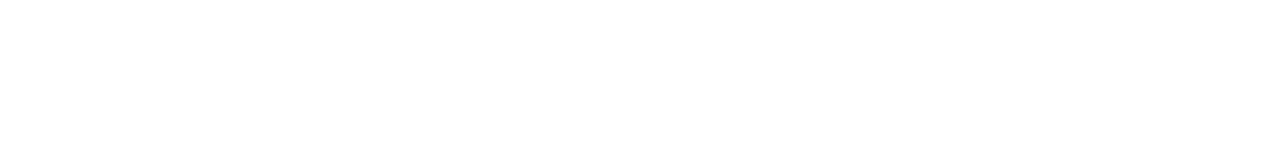
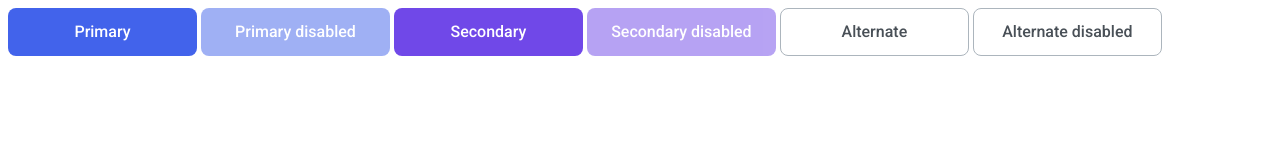
Before and after one commit to js-tasks-ru/htmlcss-20230714_ilya-kotov2, a website: page 03-lection1/01-button/index.html in a window 1280 px wide. Drawn offline with Linux system fonts and the light colour scheme.

Commit message:
add solution for lecture-1 01-buttons

```diff
--- a/03-lection1/01-button/button.css
+++ b/03-lection1/01-button/button.css
@@ -1 +1,45 @@
 /* Стилизация кнопки */
+.button {
+    width: 189px;
+    height: 48px;
+    border: 0;
+    border-radius: 8px;
+    cursor: pointer;
+    font-size: 16px;
+    font-weight: 500;
+    line-height: 1.2;
+    color: var(--white);
+    transition: opacity 200ms ease-in-out, background 200ms ease-in-out;
+}
+
+.button--primary {
+    background-color: var(--primary-color);
+}
+
+.button--primary:hover:enabled {
+    background-color: var(--primary-color-hover);
+}
+
+.button--primary:disabled,
+.button--secondary:disabled {
+    opacity: 0.5;
+    cursor: default;
+}
+
+.button--secondary {
+    background-color: var(--secondary-color);
+}
+
+.button--secondary:hover:enabled {
+    background-color: var(--secondary-color-hover);
+}
+
+.button--alternate {
+    background-color: var(--white);
+    color: var(--alternate-color-text);
+    border: 1px solid var(--alternate-color-border);
+}
+
+.button--alternate:hover:enabled {
+    border-color: var(--alternate-color-border-hover);
+}
--- a/03-lection1/01-button/index.html
+++ b/03-lection1/01-button/index.html
@@ -6,6 +6,11 @@
         <link rel="stylesheet" href="./button.css">
     </head>
     <body>
-
+        <button class="button button--primary">Primary</button>
+        <button class="button button--primary" disabled>Primary disabled</button>
+        <button class="button button--secondary">Secondary</button>
+        <button class="button button--secondary" disabled>Secondary disabled</button>
+        <button class="button button--alternate">Alternate</button>
+        <button class="button button--alternate" disabled>Alternate disabled</button>
     </body>
 </html>
--- a/assets/css/main.css
+++ b/assets/css/main.css
@@ -17,6 +17,14 @@
 
     --primary: var(--blue);
     --secondary: var(--purple);
+
+    --primary-color: #4263EB;
+    --primary-color-hover: #2342C0;
+    --secondary-color: #7048E8;
+    --secondary-color-hover: #5028C6;
+    --alternate-color-border: #ACB5BD;
+    --alternate-color-border-hover: #212429;
+    --alternate-color-text: #495057;
 }
 
 * {
```
